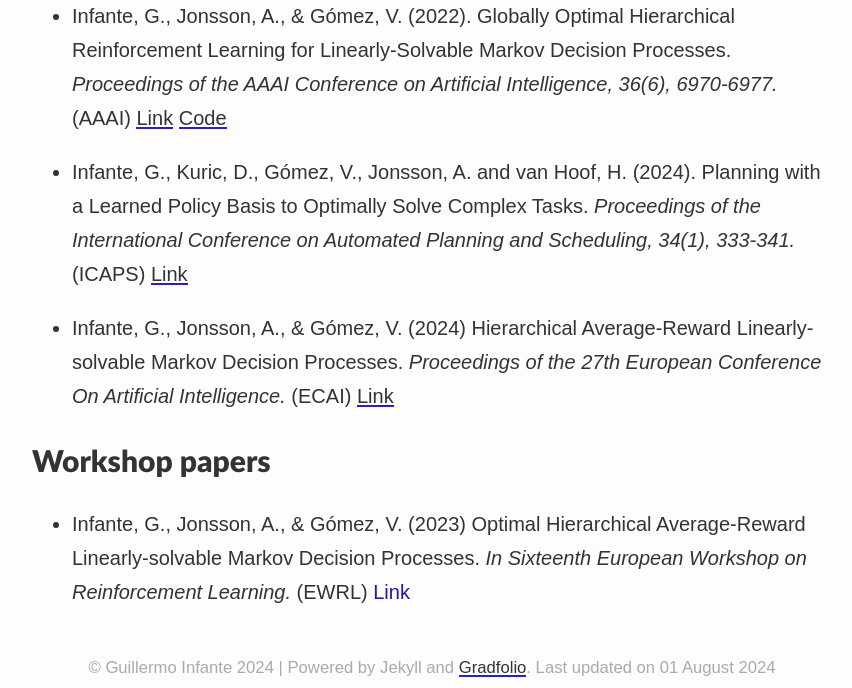
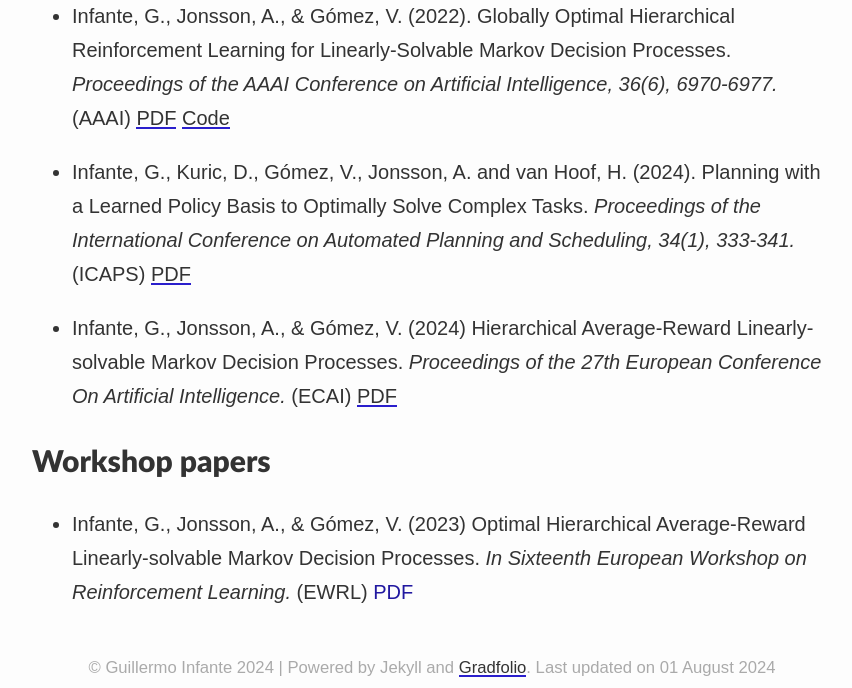
Before and after one commit to guillermoim/guillermoim.github.io, a Jekyll site: the page built from _pages/publications.md, in a window 1280 px wide. Shown: the part 205-893 px from the top of the page, without its empty margins (208-1060 px from the left). Built offline with Jekyll 4.4.1, drawn with Linux system fonts in a browser that asks for light colours; nearby versions of some CDN libraries.

Commit message:
Update publications.md

```diff
--- a/_pages/publications.md
+++ b/_pages/publications.md
@@ -7,13 +7,13 @@ published: true
 
 ## Conference Papers
 
-* Infante, G., Jonsson, A., & Gómez, V. (2022). Globally Optimal Hierarchical Reinforcement Learning for Linearly-Solvable Markov Decision Processes. *Proceedings of the AAAI Conference on Artificial Intelligence, 36(6), 6970-6977.* (AAAI) [Link](https://doi.org/10.1609/aaai.v36i6.20655) [Code]([git@github.com:guillermoim/HRL_LMDP.git](https://github.com/guillermoim/HRL_LMDP))
+* Infante, G., Jonsson, A., & Gómez, V. (2022). Globally Optimal Hierarchical Reinforcement Learning for Linearly-Solvable Markov Decision Processes. *Proceedings of the AAAI Conference on Artificial Intelligence, 36(6), 6970-6977.* (AAAI) [PDF](https://doi.org/10.1609/aaai.v36i6.20655) [Code](https://github.com/guillermoim/HRL_LMDP)
 
-* Infante, G., Kuric, D., Gómez, V., Jonsson, A. and van Hoof, H. (2024). Planning with a Learned Policy Basis to Optimally Solve Complex Tasks. *Proceedings of the International Conference on Automated Planning and Scheduling, 34(1), 333-341.* (ICAPS) [Link](https://arxiv.org/pdf/2403.15301)
+* Infante, G., Kuric, D., Gómez, V., Jonsson, A. and van Hoof, H. (2024). Planning with a Learned Policy Basis to Optimally Solve Complex Tasks. *Proceedings of the International Conference on Automated Planning and Scheduling, 34(1), 333-341.* (ICAPS) [PDF](https://arxiv.org/pdf/2403.15301)
 
-* Infante, G., Jonsson, A., & Gómez, V. (2024) Hierarchical Average-Reward Linearly-solvable Markov Decision Processes. *Proceedings of the 27th European Conference On Artificial Intelligence.* (ECAI) [Link](https://drive.google.com/file/d/1-VDzH8iAUr4DUSiwBIbuj-Rblp7X6pzx/view)
+* Infante, G., Jonsson, A., & Gómez, V. (2024) Hierarchical Average-Reward Linearly-solvable Markov Decision Processes. *Proceedings of the 27th European Conference On Artificial Intelligence.* (ECAI) [PDF](https://drive.google.com/file/d/1-VDzH8iAUr4DUSiwBIbuj-Rblp7X6pzx/view)
 
 
 ## Workshop papers
 
-* Infante, G., Jonsson, A., & Gómez, V. (2023) Optimal Hierarchical Average-Reward Linearly-solvable Markov Decision Processes. *In Sixteenth European Workshop on Reinforcement Learning.* (EWRL) [Link](https://drive.google.com/file/d/1-VDzH8iAUr4DUSiwBIbuj-Rblp7X6pzx/view)
+* Infante, G., Jonsson, A., & Gómez, V. (2023) Optimal Hierarchical Average-Reward Linearly-solvable Markov Decision Processes. *In Sixteenth European Workshop on Reinforcement Learning.* (EWRL) [PDF](https://drive.google.com/file/d/1-VDzH8iAUr4DUSiwBIbuj-Rblp7X6pzx/view)
```
